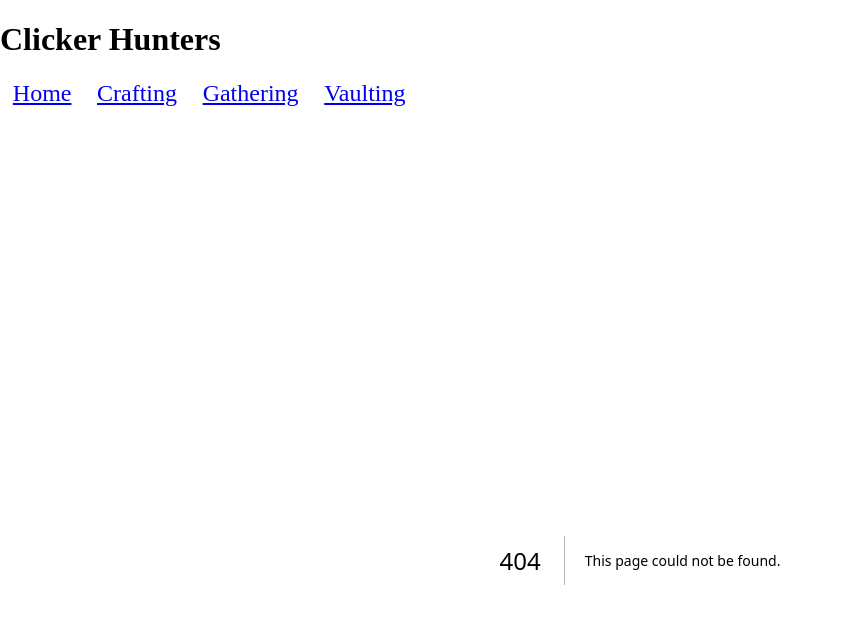
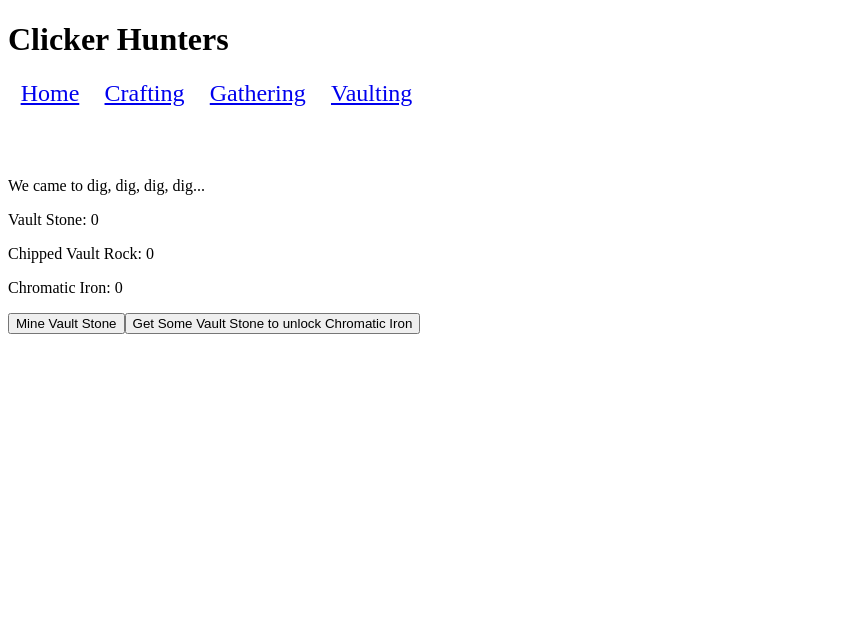
Before and after one commit to JoshWannaPaas/clicker-hunters, a Next.js app: page /world/gathering in a window 1280 px wide. Before the commit this address had no page. Shown: the top 624 px of the page, without its empty margins (0-842 px from the left). Built offline with nearby package versions, Linux system fonts and the light colour scheme.

Commit message:
Prototype Gathering
Created a mockup for the gathering section of the game

```diff
--- /dev/null
+++ b/src/app/world/gathering/page.tsx
@@ -0,0 +1,46 @@
+"use client"
+
+import React from "react";
+
+export default function Home() {
+    const [vaultStone, setVaultStone] = React.useState(0);
+    const [vaultChip, setVaultChip] = React.useState(0);
+
+    const [chromaticIron, setChromaticIron] = React.useState(0);
+    const [chromaticIronReq, setChromaticIronReq] = React.useState("Get Some Vault Stone to unlock Chromatic Iron");
+
+    // 20% Chance to get a Chipped Vault Rock from mining Vault Stone
+    const vaultChipChance = 0.2;
+    const mineVaultStone = () => {
+        if(Math.random() <= vaultChipChance)
+            setVaultChip(vaultChip+1);
+        else
+            setVaultStone(vaultStone+1);
+    }
+
+    // You need 20 Vault Stone before you can start mining Chromatic Iron
+    const vaultStoneForChromaticIron = 20;
+    let canMineChromaticIron = false;
+    const mineChromaticIron = () => {
+        if(vaultStone >= vaultStoneForChromaticIron && !canMineChromaticIron){
+            setChromaticIronReq("Mine Chromatic Iron");
+            canMineChromaticIron = true;
+        }
+        if(canMineChromaticIron)
+            setChromaticIron(chromaticIron+1);
+    }
+
+    return (
+      <main>
+        <p>We came to dig, dig, dig, dig...</p>
+
+        <p>Vault Stone: {vaultStone}</p>
+        <p>Chipped Vault Rock: {vaultChip}</p>
+        <p>Chromatic Iron: {chromaticIron}</p>
+
+        <button onClick={mineVaultStone}>Mine Vault Stone</button>
+        <button onClick={mineChromaticIron}>{chromaticIronReq}</button>
+
+      </main>
+    )
+  }
```
